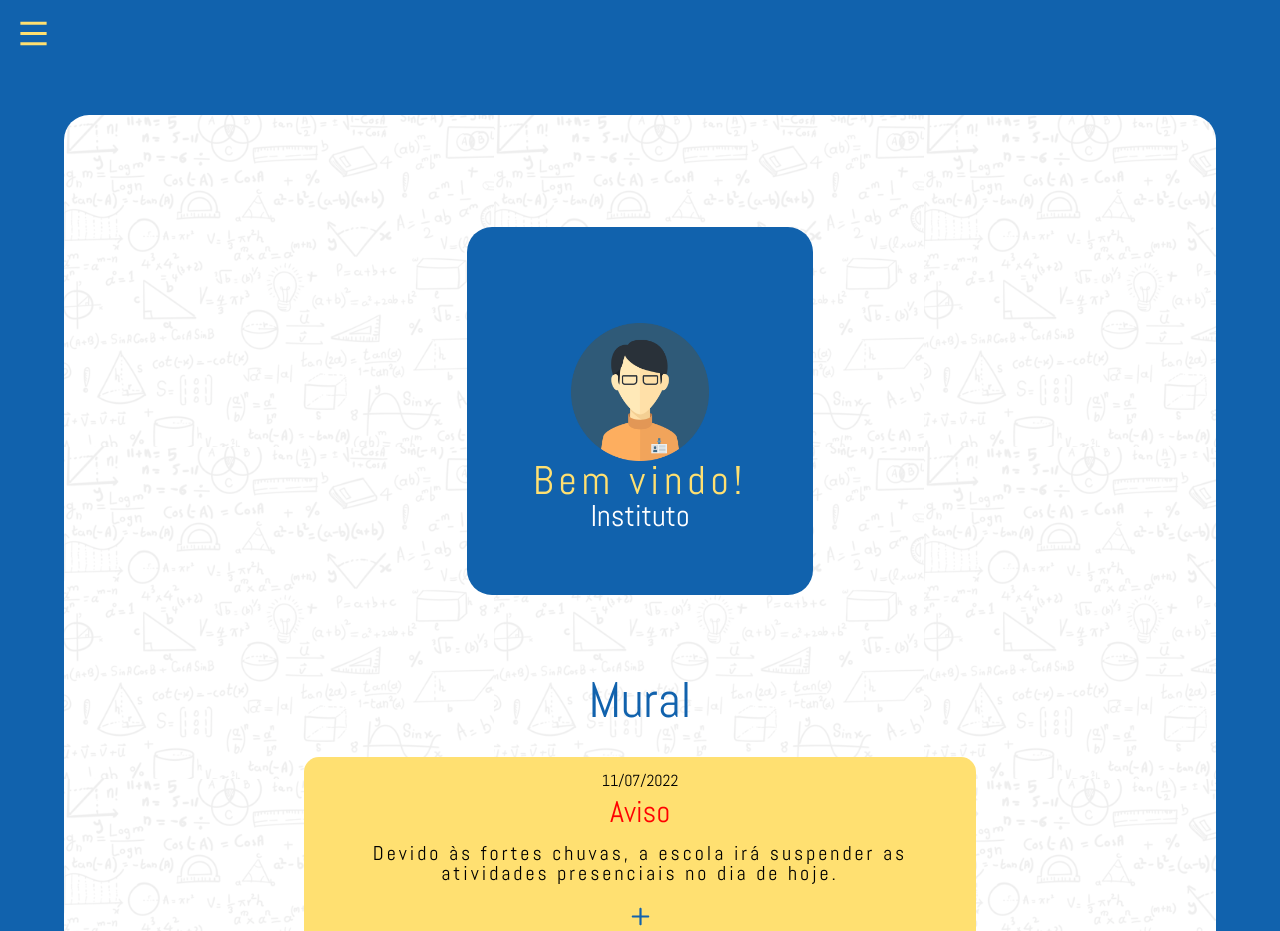
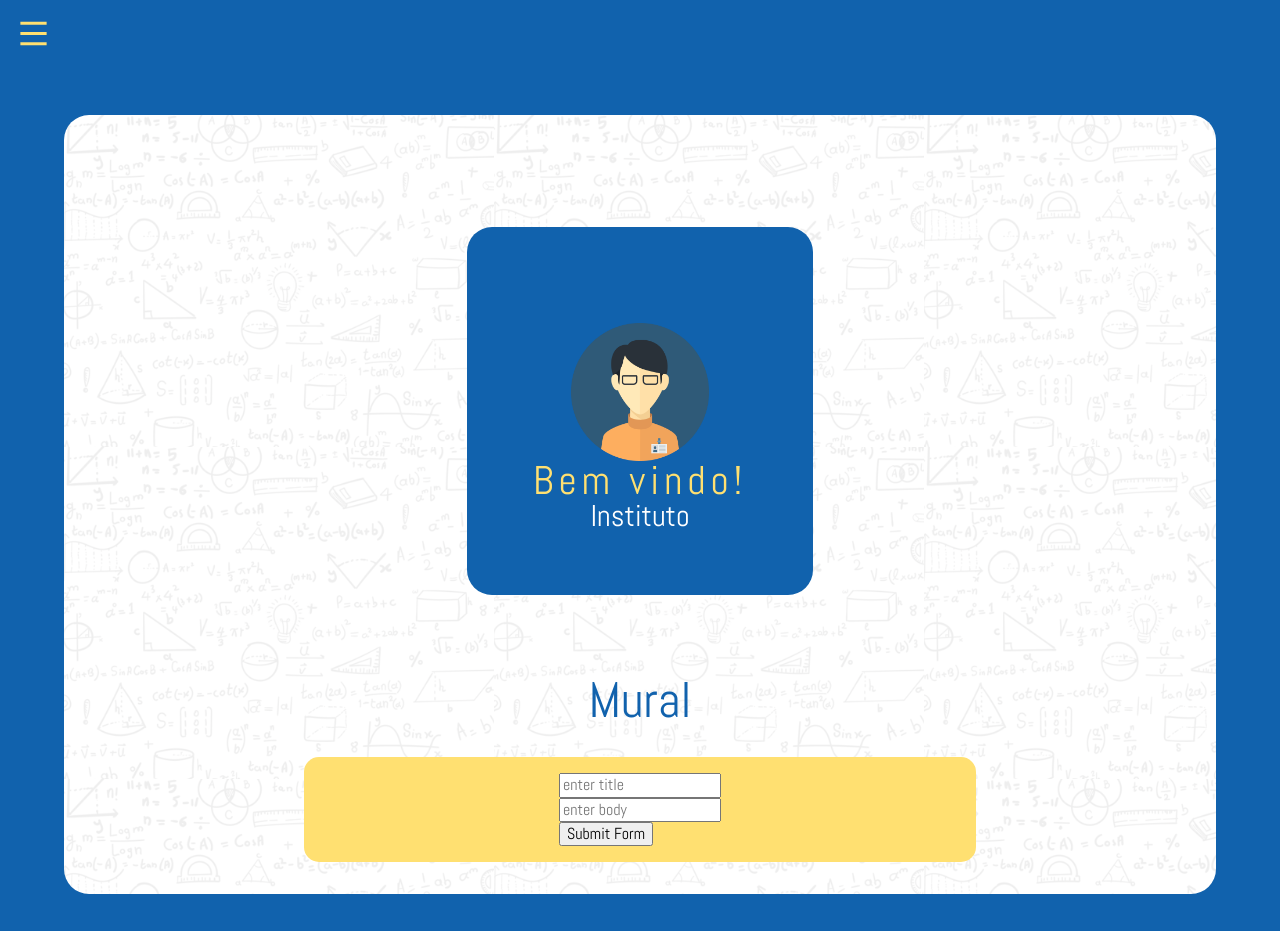
Before and after one commit to Burmon/Lumni, a React (Create React App) app: page /homeinst in a window 1280 px wide. Shown: the top 931 px of the page. Built offline with nearby package versions, Linux system fonts and the light colour scheme.

Commit message:
instalação do axios

```diff
--- a/package.json
+++ b/package.json
@@ -6,6 +6,7 @@
     "@testing-library/jest-dom": "^5.16.4",
     "@testing-library/react": "^13.3.0",
     "@testing-library/user-event": "^13.5.0",
+    "axios": "^0.27.2",
     "firebase": "^9.9.2",
     "react": "^18.2.0",
     "react-dom": "^18.2.0",
--- /dev/null
+++ b/src/components/Mural/Form.js
@@ -0,0 +1,63 @@
+import React, { Component } from "react";
+import axios from "./Postorder";
+
+const initialState = {
+  title: "",
+  body: ""
+};
+
+export default class Form extends Component {
+  state = initialState;
+
+  changeHandler = e => {
+    this.setState({
+      [e.target.name]: e.target.value
+    });
+  };
+
+  submitHandler = e => {
+    e.preventDefault();
+    axios
+      .post("/posts.json", this.state)
+      .then(res => console.log("post success"))
+      .catch(err => console.log(err));
+
+    this.setState({
+      ...initialState
+    });
+
+    // console.log(this.state);
+  };
+
+  render() {
+    let { title, body } = this.state;
+
+    return (
+      <form onSubmit={this.submitHandler} className="card p-3 mb-5">
+        <div className="form-group">
+          <input
+            type="text"
+            name="title"
+            id="title"
+            className="form-control"
+            placeholder="enter title"
+            value={title}
+            onChange={this.changeHandler}
+          />
+        </div>
+        <div className="form-group">
+          <input
+            type="text"
+            name="body"
+            id="body"
+            className="form-control"
+            placeholder="enter body"
+            value={body}
+            onChange={this.changeHandler}
+          />
+        </div>
+        <button className="mt-2 btn btn-primary">Submit Form</button>
+      </form>
+    );
+  }
+}
--- /dev/null
+++ b/src/components/Mural/Postorder.js
@@ -0,0 +1,7 @@
+import axios from "axios";
+
+const instance = axios.create({
+  baseURL: "lumniauth.firebaseapp.com"
+});
+
+export default instance;
--- a/src/pages/Home/HomeInst.js
+++ b/src/pages/Home/HomeInst.js
@@ -5,8 +5,7 @@ import logo from "../../imgs/logo.png"
 import { useState } from "react";
 import {Menu}  from "../../components/Menu/Menu";
 import {Header} from "../../components/Header/Header"
-import { IoIosAdd } from "react-icons/io";
-
+import Form from "../../components/Mural/Form"
 function HomeInst(){
     const [menuIsVisible, setMenuIsVisible] = useState(false);
 
@@ -33,13 +32,7 @@ function HomeInst(){
 
              <h1 id={styles.mural_titulo}>Mural</h1>
             <div className={styles.mural_container}>
-
-
-                    <h4>11/07/2022</h4>
-                    <h2>Aviso</h2>
-                    <h3>Devido às fortes chuvas, a escola irá suspender as atividades presenciais no dia de hoje.</h3>
-                    <IoIosAdd className={styles.botao_add}/>
-
+                <Form/>
 
               </div>
 
--- a/src/pages/Home/HomeInst.module.css
+++ b/src/pages/Home/HomeInst.module.css
@@ -74,26 +74,6 @@ body{
 
   }
 
-  .mural_container h2{
-    font-size: 30px;
-    margin-bottom: 1rem;
-    margin-top: 0.5rem;
-    color: red;
-  }
-
-  .mural_container h3{
-    font-size: 20px;
-    color: #000000;
-  }
-
- .botao_add{
-  color: #1162AD;
-  font-size: 35px;
-  transition: all .4s;
-  border-radius: 25px;
- }
-
-
 
   .footer{
     background-color: #1162AD;
```
Also changed, not shown: src/components/Mural/Mural.js (added, +54 -0 lines), 1 other file (tests, documents, lock files or other folders).
